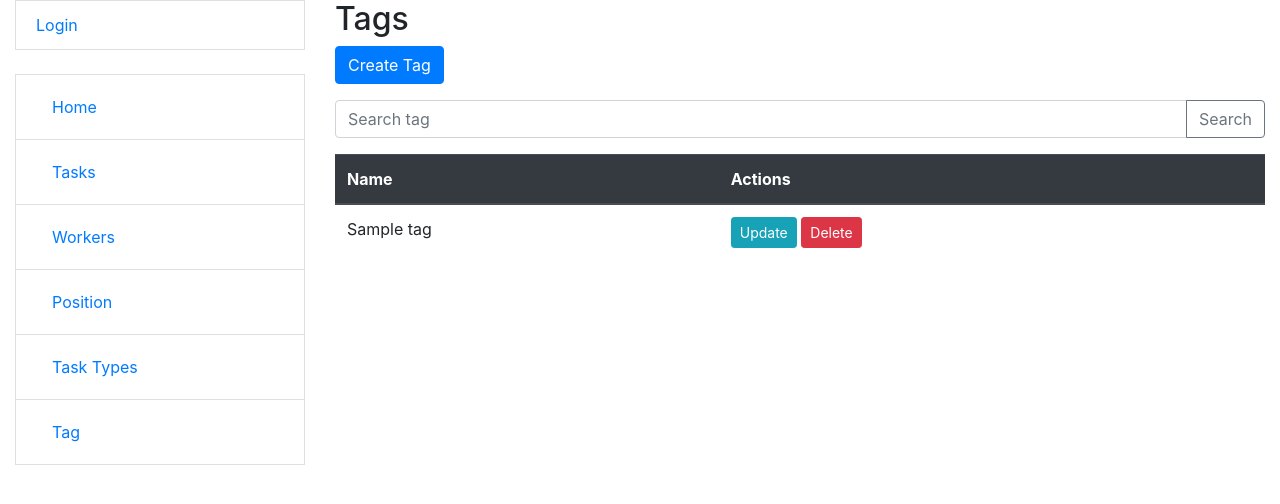
After one commit to voboian/IT-Company-Task-Manager, a Django app: page /tags/ in a window 1280 px wide. The commit adds this page. Shown: the top 504 px of the page. Run offline with Django 5.2, Linux system fonts and the light colour scheme; tables that the repository leaves empty hold one stand-in row (values such as "Sample post").

Commit message:
add url for tag and implemented search for tag

```diff
--- a/tasks/urls.py
+++ b/tasks/urls.py
@@ -10,7 +10,7 @@ from tasks.views import (
     TaskTypeCreateView,
     PositionCreateView,
     WorkerCreateView, TaskUpdateView, WorkerUpdateView, WorkerDeleteView, TaskDeleteView, TaskTypeUpdateView,
-    TaskTypeDeleteView, PositionUpdateView, PositionDeleteView, toggle_assign_to_task,
+    TaskTypeDeleteView, PositionUpdateView, PositionDeleteView, toggle_assign_to_task, TagListView,
 )
 
 urlpatterns = [
@@ -38,6 +38,7 @@ urlpatterns = [
     path("workers/<int:pk>/", WorkerDetailView.as_view(), name="workers-detail"),
     path("workers/<int:pk>/update", WorkerUpdateView.as_view(), name="workers-update"),
     path("workers/<int:pk>/delete", WorkerDeleteView.as_view(), name="workers-delete"),
+    path("tags/", TagListView.as_view(), name="tags-list"),
 
 ]
 
--- a/tasks/views.py
+++ b/tasks/views.py
@@ -5,7 +5,7 @@ from django.shortcuts import render
 from django.urls import reverse_lazy
 from django.views.generic import ListView, DetailView, CreateView, UpdateView, DeleteView
 from tasks.forms import WorkerCreationForm, WorkerChangeForm, TaskForm
-from tasks.models import Task, Worker, Position, TaskType
+from tasks.models import Task, Worker, Position, TaskType, Tag
 
 
 @login_required
@@ -242,3 +242,30 @@ def toggle_assign_to_task(request, pk):
     else:
         worker.tasks.add(pk)
     return HttpResponseRedirect(reverse_lazy("tasks:tasks-detail", args=[pk]))
+
+
+class TagListView(ListView):
+    model = Tag
+    context_object_name = "tags_list"
+    template_name = "tasks/tags_list.html"
+    paginate_by = 5
+
+    def get_context_data(self, **kwargs):
+        context = super().get_context_data(**kwargs)
+        search_value = self.request.GET.get("name", "")
+
+        context["segment"] = ["search", "tags"]
+        context["search_name"] = "name"
+        context["search_value"] = search_value if search_value else ""
+        context["search_placeholder"] = "Search tag"
+
+        return context
+
+    def get_queryset(self):
+        queryset = Tag.objects.all().order_by("name").prefetch_related("tasks")
+        search_value = self.request.GET.get("name", "")
+
+        if search_value:
+            queryset = queryset.filter(name__icontains=search_value)
+
+        return queryset
--- a/templates/includes/sidebar.html
+++ b/templates/includes/sidebar.html
@@ -26,4 +26,7 @@
   <li class="list-group-item">
     <a class="nav-link" href="{% url 'tasks:tasks-type-list' %}">Task Types</a>
   </li>
+  <li class="list-group-item">
+    <a class="nav-link" href="{% url 'tasks:tags-list' %}">Tag</a>
+  </li>
 </ul>
--- /dev/null
+++ b/templates/tasks/tags_list.html
@@ -0,0 +1,34 @@
+{% extends "base.html" %}
+
+{% block content %}
+  <h2>Tags</h2>
+  <a href="{% url 'tasks:position-create' %}" class="btn btn-primary mb-3">Create Tag</a>
+  <form method="get" action="{% url 'tasks:tags-list' %}" class="mb-3">
+    <div class="input-group">
+      <input type="text" name="name" value="{{ search_value }}" class="form-control" placeholder="Search tag">
+      <div class="input-group-append">
+        <button type="submit" class="btn btn-outline-secondary">Search</button>
+      </div>
+    </div>
+  </form>
+  <table class="table">
+    <thead class="thead-dark">
+      <tr>
+        <th scope="col">Name</th>
+        <th scope="col">Actions</th>
+      </tr>
+    </thead>
+    <tbody>
+      {% for tag in tags_list %}
+        <tr>
+          <td>{{ tag.name }}</td>
+          <td>
+            <a href="{% url 'tasks:position-update' tag.id %}" class="btn btn-sm btn-info">Update</a>
+            <a href="{% url 'tasks:position-delete' tag.id %}" class="btn btn-sm btn-danger">Delete</a>
+          </td>
+        </tr>
+      {% endfor %}
+    </tbody>
+  </table>
+  {% include "includes/pagination.html" %}
+{% endblock %}
```
